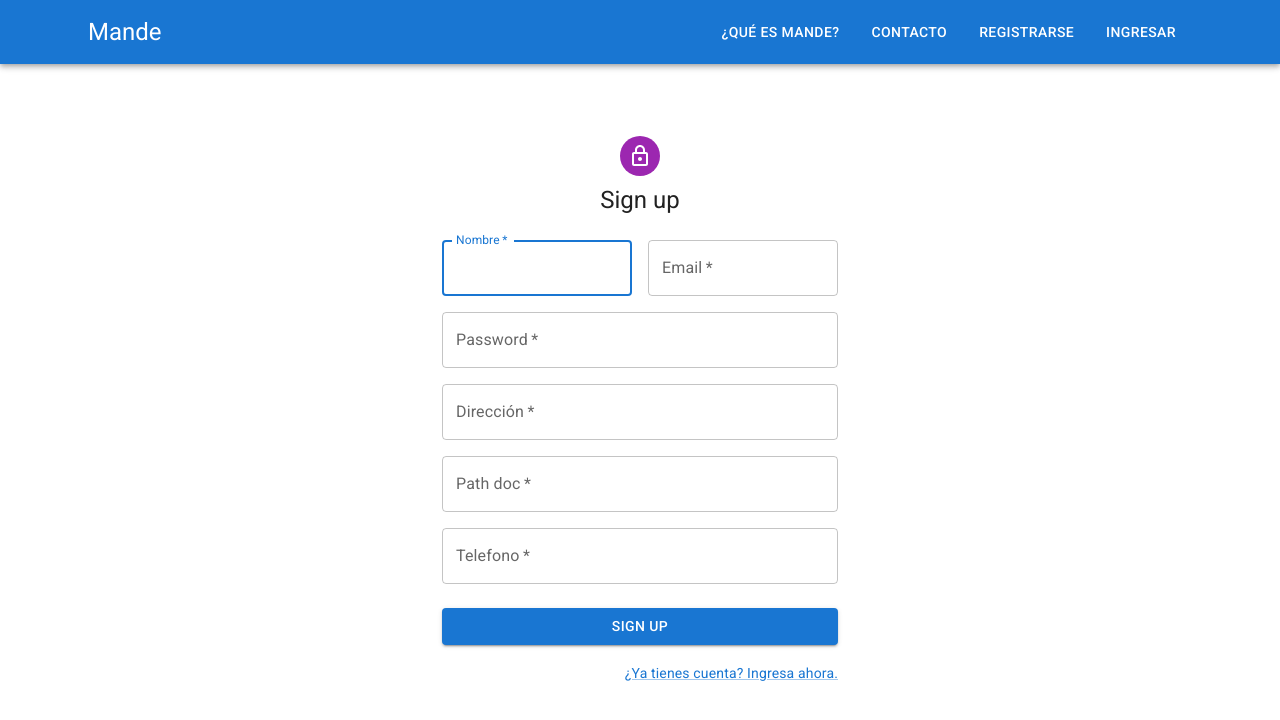
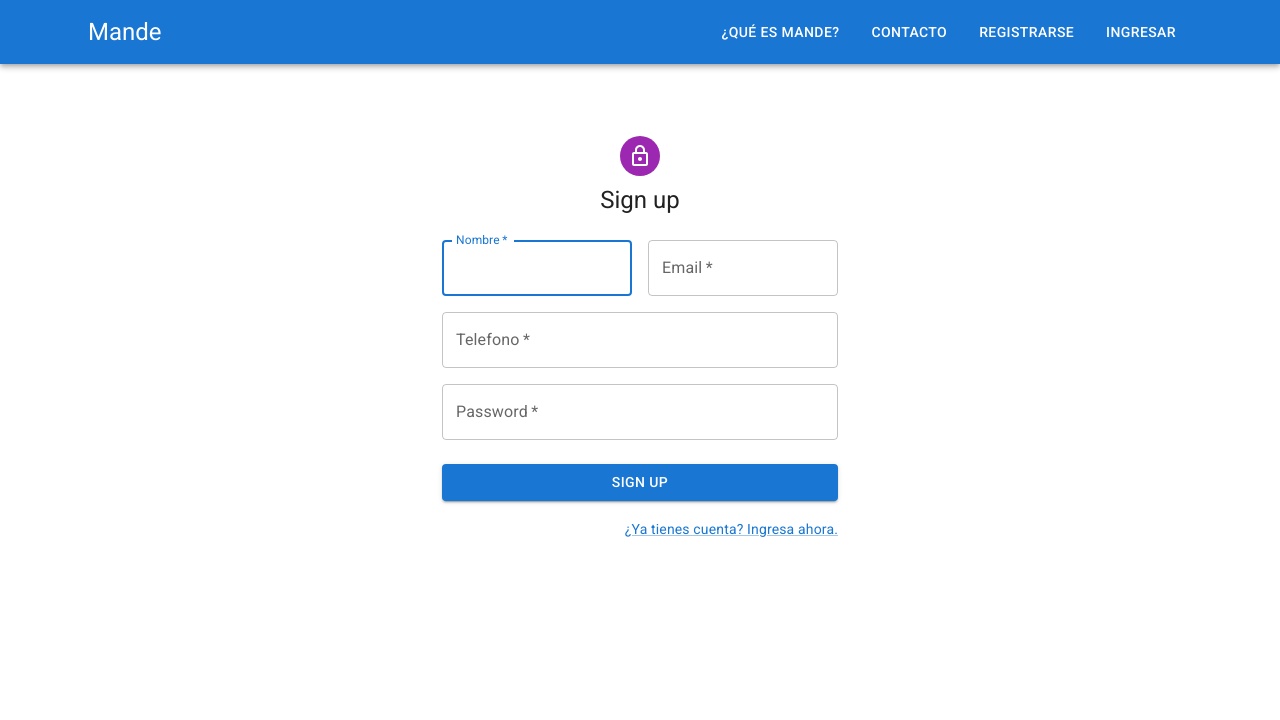
Before and after one commit to juancortizgonz/front-mande, a React (Create React App) app: page /registro in a window 1280 px wide. Shown: the top 720 px of the page. Built offline with nearby package versions, Linux system fonts and the light colour scheme.

Commit message:
Actualización de componente form para adaptar nueva tabla de registro Usuario

```diff
--- a/src/components/login.js
+++ b/src/components/login.js
@@ -19,7 +19,7 @@ function Copyright(props) {
       {'Copyright © '}
       <Link color="inherit" href="#">
         Mande
-      </Link>{' '}
+      </Link>{'  '}
       {new Date().getFullYear()}
       {'.'}
     </Typography>
--- a/src/components/usuario/form.js
+++ b/src/components/usuario/form.js
@@ -21,27 +21,23 @@ function Form() {
   const navigate = useNavigate();
   const url = "http://localhost:3001/api/v1/usuarios";
   const [data, setData] = useState({
-    nombre_usuario: "",
-    email_usuario: "",
-    password_usuario: "",
-    direccion_usuario: "",
-    path_doc: "",
-    telefono_usuario: ""
+    nombre: "",
+    email: "",
+    telefono: "",
+    psw: ""
   });
 
   function submit (e) {
     e.preventDefault();
     Axios.post(url, {
-      nombre_usuario: data.nombre_usuario,
-      email_usuario: data.email_usuario,
-      password_usuario: data.password_usuario,
-      direccion_usuario: data.direccion_usuario,
-      path_doc: data.path_doc,
-      telefono_usuario: data.telefono_usuario
+      nombre: data.nombre,
+      email: data.email,
+      telefono: data.telefono,
+      psw: data.psw
     })
     .then(res => {
       console.log(res.data);
-      navigate('/panel');
+      navigate('/registro-menu');
     })
   }
 
@@ -76,10 +72,10 @@ function Form() {
               <Grid item xs={12} sm={6}>
                 <TextField
                   autoComplete="given-name"
-                  name="nombre_usuario"
+                  name="nombre"
                   required
                   fullWidth
-                  id="nombre_usuario"
+                  id="nombre"
                   label="Nombre"
                   autoFocus
                   onChange={(e) => handle(e)}
@@ -89,9 +85,9 @@ function Form() {
                 <TextField
                   required
                   fullWidth
-                  id="email_usuario"
+                  id="email"
                   label="Email"
-                  name="email_usuario"
+                  name="email"
                   autoComplete="family-name"
                   onChange={(e) => handle(e)}
                 />
@@ -100,11 +96,10 @@ function Form() {
                 <TextField
                   required
                   fullWidth
-                  id="password_usuario"
-                  label="Password"
-                  type="password"
-                  name="password_usuario"
-                  autoComplete="email"
+                  id="telefono"
+                  label="Telefono"
+                  type="text"
+                  name="telefono"
                   onChange={(e) => handle(e)}
                 />
               </Grid>
@@ -112,36 +107,14 @@ function Form() {
                 <TextField
                   required
                   fullWidth
-                  name="direccion_usuario"
-                  label="Dirección"
-                  id="direccion_usuario"
-                  autoComplete="new-password"
+                  name="psw"
+                  label="Password"
+                  id="psw"
+                  type="password"
                   onChange={(e) => handle(e)}
                 />
               </Grid>
-              <Grid item xs={12}>
-                <TextField
-                  required
-                  fullWidth
-                  name="path_doc"
-                  label="Path doc"
-                  id="path_doc"
-                  autoComplete="new-password"
-                  onChange={(e) => handle(e)}
-                />
               </Grid>
-              <Grid item xs={12}>
-                <TextField
-                  required
-                  fullWidth
-                  name="telefono_usuario"
-                  label="Telefono"
-                  id="telefono_usuario"
-                  autoComplete="new-password"
-                  onChange={(e) => handle(e)}
-                />
-              </Grid>
-            </Grid>
             <Button
               type="submit"
               fullWidth
```
